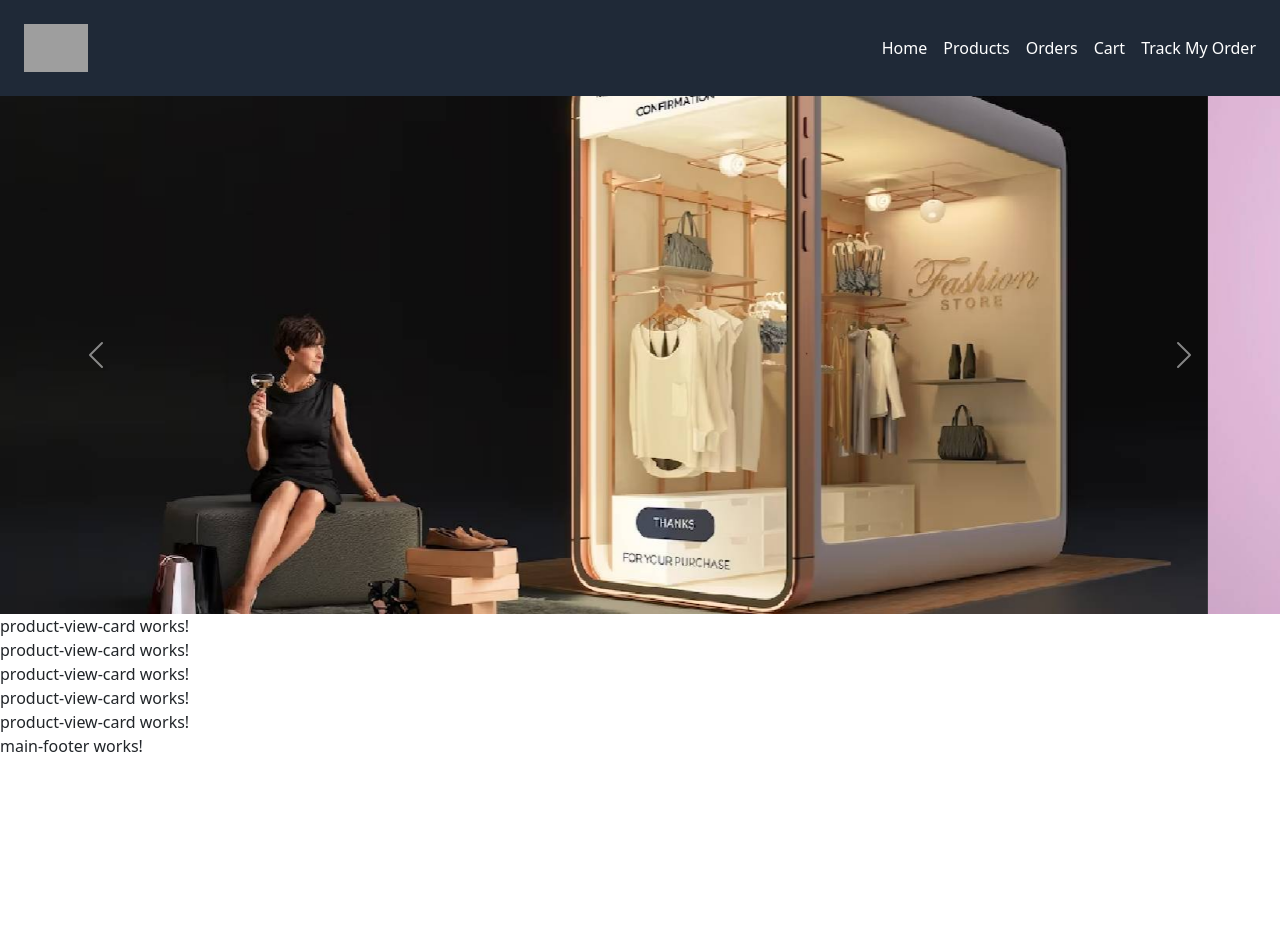
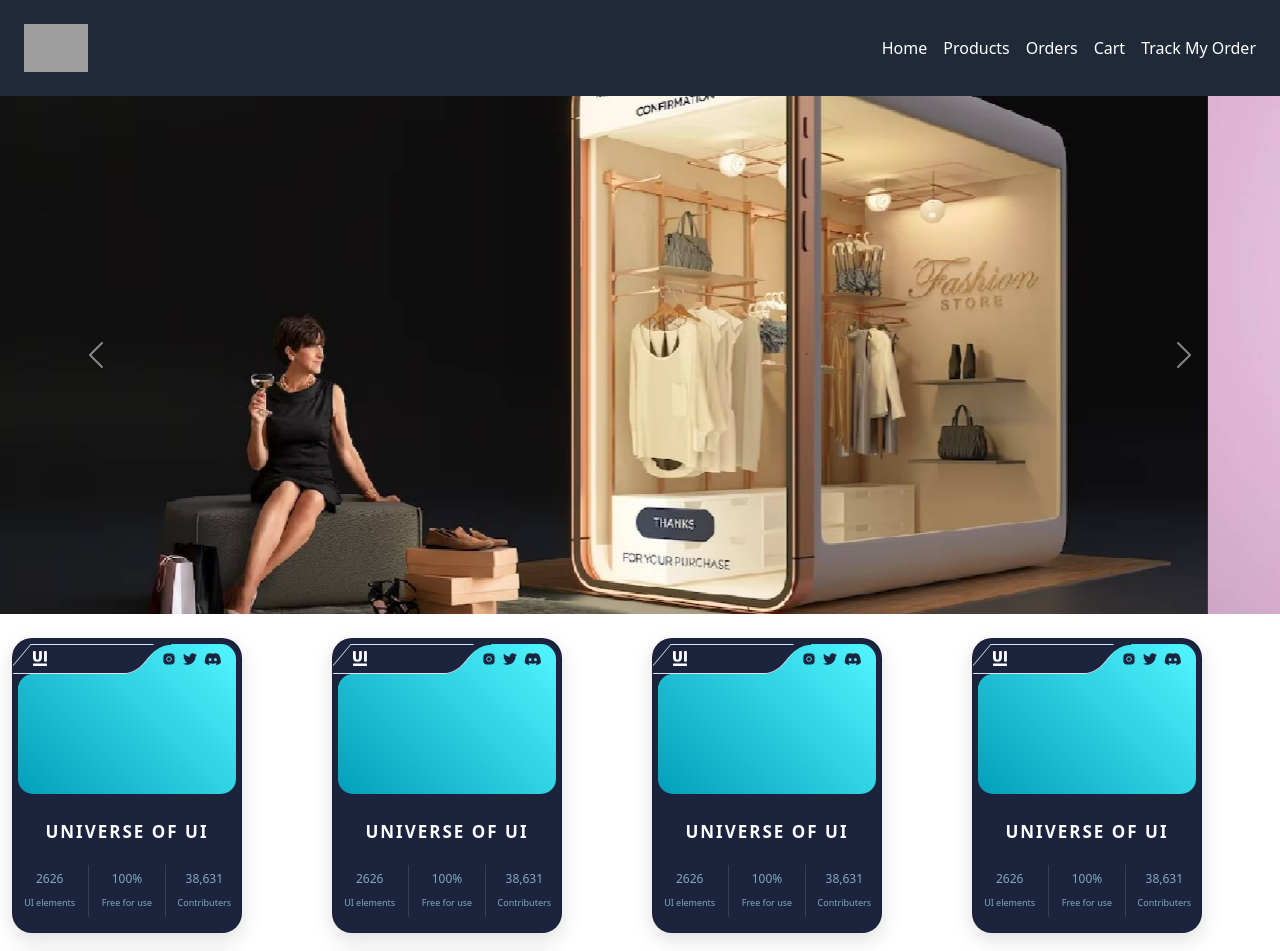
Before and after one commit to helankas26/front-web-app-EADP, an Angular app: page /home in a window 1280 px wide. Shown: the top 951 px of the page. Before the commit the page ends 800 px from the top, so only its background shows below. Built offline with nearby package versions, Linux system fonts and the light colour scheme; grey boxes are pictures that could not be loaded.

Commit message:
product view card

```diff
--- a/src/app/pages/home/home-page/home-page.component.html
+++ b/src/app/pages/home/home-page/home-page.component.html
@@ -1,6 +1,24 @@
 <app-main-slider></app-main-slider>
-<app-product-view-card></app-product-view-card>
-<app-product-view-card></app-product-view-card>
-<app-product-view-card></app-product-view-card>
-<app-product-view-card></app-product-view-card>
-<app-product-view-card></app-product-view-card>
+<br>
+<div class="container">
+  <div class="row">
+    <div class="col-12 col-sm-6 col-lg-4 col-xl-3 inner">
+      <app-product-view-card></app-product-view-card>
+    </div>
+    <div class="col-12 col-sm-6 col-lg-4 col-xl-3 inner">
+      <app-product-view-card></app-product-view-card>
+    </div>
+    <div class="col-12 col-sm-6 col-lg-4 col-xl-3 inner">
+      <app-product-view-card></app-product-view-card>
+    </div>
+    <div class="col-12 col-sm-6 col-lg-4 col-xl-3 inner">
+      <app-product-view-card></app-product-view-card>
+    </div>
+    <div class="col-12 col-sm-6 col-lg-4 col-xl-3 inner">
+      <app-product-view-card></app-product-view-card>
+    </div>
+    <div class="col-12 col-sm-6 col-lg-4 col-xl-3 inner">
+      <app-product-view-card></app-product-view-card>
+    </div>
+  </div>
+</div>
--- a/src/app/pages/home/home-page/home-page.component.scss
+++ b/src/app/pages/home/home-page/home-page.component.scss
@@ -0,0 +1,3 @@
+.inner {
+  margin-bottom: 20px;
+}
--- a/src/app/shared/cards/product-view-card/product-view-card.component.html
+++ b/src/app/shared/cards/product-view-card/product-view-card.component.html
@@ -1 +1,42 @@
-<p>product-view-card works!</p>
+<div class="card">
+  <div class="top-section">
+    <div class="border"></div>
+    <div class="icons">
+      <div class="logo">
+        <svg xmlns="http://www.w3.org/2000/svg" fill="none" viewBox="0 0 94 94" class="svg">
+          <path fill="white" d="M38.0481 4.82927C38.0481 2.16214 40.018 0 42.4481 0H51.2391C53.6692 0 55.6391 2.16214 55.6391 4.82927V40.1401C55.6391 48.8912 53.2343 55.6657 48.4248 60.4636C43.6153 65.2277 36.7304 67.6098 27.7701 67.6098C18.8099 67.6098 11.925 65.2953 7.11548 60.6663C2.37183 56.0036 3.8147e-06 49.2967 3.8147e-06 40.5456V4.82927C3.8147e-06 2.16213 1.96995 0 4.4 0H13.2405C15.6705 0 17.6405 2.16214 17.6405 4.82927V39.1265C17.6405 43.7892 18.4805 47.2018 20.1605 49.3642C21.8735 51.5267 24.4759 52.6079 27.9678 52.6079C31.4596 52.6079 34.0127 51.5436 35.6268 49.4149C37.241 47.2863 38.0481 43.8399 38.0481 39.0758V4.82927Z"></path>
+          <path fill="white" d="M86.9 61.8682C86.9 64.5353 84.9301 66.6975 82.5 66.6975H73.6595C71.2295 66.6975 69.2595 64.5353 69.2595 61.8682V4.82927C69.2595 2.16214 71.2295 0 73.6595 0H82.5C84.9301 0 86.9 2.16214 86.9 4.82927V61.8682Z"></path>
+          <path fill="white" d="M2.86102e-06 83.2195C2.86102e-06 80.5524 1.96995 78.3902 4.4 78.3902H83.6C86.0301 78.3902 88 80.5524 88 83.2195V89.1707C88 91.8379 86.0301 94 83.6 94H4.4C1.96995 94 0 91.8379 0 89.1707L2.86102e-06 83.2195Z"></path>
+        </svg>
+      </div>
+      <div class="social-media">
+        <svg xmlns="http://www.w3.org/2000/svg" viewBox="0 0 30 30" class="svg">
+          <path d="M 9.9980469 3 C 6.1390469 3 3 6.1419531 3 10.001953 L 3 20.001953 C 3 23.860953 6.1419531 27 10.001953 27 L 20.001953 27 C 23.860953 27 27 23.858047 27 19.998047 L 27 9.9980469 C 27 6.1390469 23.858047 3 19.998047 3 L 9.9980469 3 z M 22 7 C 22.552 7 23 7.448 23 8 C 23 8.552 22.552 9 22 9 C 21.448 9 21 8.552 21 8 C 21 7.448 21.448 7 22 7 z M 15 9 C 18.309 9 21 11.691 21 15 C 21 18.309 18.309 21 15 21 C 11.691 21 9 18.309 9 15 C 9 11.691 11.691 9 15 9 z M 15 11 A 4 4 0 0 0 11 15 A 4 4 0 0 0 15 19 A 4 4 0 0 0 19 15 A 4 4 0 0 0 15 11 z"></path>
+        </svg>
+        <svg class="svg" xmlns="http://www.w3.org/2000/svg" viewBox="0 0 512 512">
+          <path d="M459.37 151.716c.325 4.548.325 9.097.325 13.645 0 138.72-105.583 298.558-298.558 298.558-59.452 0-114.68-17.219-161.137-47.106 8.447.974 16.568 1.299 25.34 1.299 49.055 0 94.213-16.568 130.274-44.832-46.132-.975-84.792-31.188-98.112-72.772 6.498.974 12.995 1.624 19.818 1.624 9.421 0 18.843-1.3 27.614-3.573-48.081-9.747-84.143-51.98-84.143-102.985v-1.299c13.969 7.797 30.214 12.67 47.431 13.319-28.264-18.843-46.781-51.005-46.781-87.391 0-19.492 5.197-37.36 14.294-52.954 51.655 63.675 129.3 105.258 216.365 109.807-1.624-7.797-2.599-15.918-2.599-24.04 0-57.828 46.782-104.934 104.934-104.934 30.213 0 57.502 12.67 76.67 33.137 23.715-4.548 46.456-13.32 66.599-25.34-7.798 24.366-24.366 44.833-46.132 57.827 21.117-2.273 41.584-8.122 60.426-16.243-14.292 20.791-32.161 39.308-52.628 54.253z"></path>
+        </svg>
+        <svg class="svg" xmlns="http://www.w3.org/2000/svg" viewBox="0 0 640 512">
+          <path d="M524.531,69.836a1.5,1.5,0,0,0-.764-.7A485.065,485.065,0,0,0,404.081,32.03a1.816,1.816,0,0,0-1.923.91,337.461,337.461,0,0,0-14.9,30.6,447.848,447.848,0,0,0-134.426,0,309.541,309.541,0,0,0-15.135-30.6,1.89,1.89,0,0,0-1.924-.91A483.689,483.689,0,0,0,116.085,69.137a1.712,1.712,0,0,0-.788.676C39.068,183.651,18.186,294.69,28.43,404.354a2.016,2.016,0,0,0,.765,1.375A487.666,487.666,0,0,0,176.02,479.918a1.9,1.9,0,0,0,2.063-.676A348.2,348.2,0,0,0,208.12,430.4a1.86,1.86,0,0,0-1.019-2.588,321.173,321.173,0,0,1-45.868-21.853,1.885,1.885,0,0,1-.185-3.126c3.082-2.309,6.166-4.711,9.109-7.137a1.819,1.819,0,0,1,1.9-.256c96.229,43.917,200.41,43.917,295.5,0a1.812,1.812,0,0,1,1.924.233c2.944,2.426,6.027,4.851,9.132,7.16a1.884,1.884,0,0,1-.162,3.126,301.407,301.407,0,0,1-45.89,21.83,1.875,1.875,0,0,0-1,2.611,391.055,391.055,0,0,0,30.014,48.815,1.864,1.864,0,0,0,2.063.7A486.048,486.048,0,0,0,610.7,405.729a1.882,1.882,0,0,0,.765-1.352C623.729,277.594,590.933,167.465,524.531,69.836ZM222.491,337.58c-28.972,0-52.844-26.587-52.844-59.239S193.056,219.1,222.491,219.1c29.665,0,53.306,26.82,52.843,59.239C275.334,310.993,251.924,337.58,222.491,337.58Zm195.38,0c-28.971,0-52.843-26.587-52.843-59.239S388.437,219.1,417.871,219.1c29.667,0,53.307,26.82,52.844,59.239C470.715,310.993,447.538,337.58,417.871,337.58Z"></path>
+        </svg>
+      </div>
+    </div>
+  </div>
+  <div class="bottom-section">
+    <span class="title">UNIVERSE OF UI</span>
+    <div class="row row1">
+      <div class="item">
+        <span class="big-text">2626</span>
+        <span class="regular-text">UI elements</span>
+      </div>
+      <div class="item">
+        <span class="big-text">100%</span>
+        <span class="regular-text">Free for use</span>
+      </div>
+      <div class="item">
+        <span class="big-text">38,631</span>
+        <span class="regular-text">Contributers</span>
+      </div>
+    </div>
+  </div>
+</div>
--- a/src/app/shared/cards/product-view-card/product-view-card.component.scss
+++ b/src/app/shared/cards/product-view-card/product-view-card.component.scss
@@ -0,0 +1,133 @@
+.card {
+  width: 230px;
+  border-radius: 20px;
+  background: #1b233d;
+  padding: 5px;
+  overflow: hidden;
+  box-shadow: rgba(100, 100, 111, 0.2) 0px 7px 20px 0px;
+  transition: transform 0.5s cubic-bezier(0.175, 0.885, 0.32, 1.275);
+}
+
+.card:hover {
+  transform: scale(1.05);
+}
+
+.card .top-section {
+  height: 150px;
+  border-radius: 15px;
+  display: flex;
+  flex-direction: column;
+  background: linear-gradient(45deg, rgb(4, 159, 187) 0%, rgb(80, 246, 255) 100%);
+  position: relative;
+}
+
+.card .top-section .border {
+  border-bottom-right-radius: 10px;
+  height: 30px;
+  width: 130px;
+  background: white;
+  background: #1b233d;
+  position: relative;
+  transform: skew(-40deg);
+  box-shadow: -10px -10px 0 0 #1b233d;
+}
+
+.card .top-section .border::before {
+  content: "";
+  position: absolute;
+  width: 15px;
+  height: 15px;
+  top: 0;
+  right: -15px;
+  background: rgba(255, 255, 255, 0);
+  border-top-left-radius: 10px;
+  box-shadow: -5px -5px 0 2px #1b233d;
+}
+
+.card .top-section::before {
+  content: "";
+  position: absolute;
+  top: 30px;
+  left: 0;
+  background: rgba(255, 255, 255, 0);
+  height: 15px;
+  width: 15px;
+  border-top-left-radius: 15px;
+  box-shadow: -5px -5px 0 2px #1b233d;
+}
+
+.card .top-section .icons {
+  position: absolute;
+  top: 0;
+  width: 100%;
+  height: 30px;
+  display: flex;
+  justify-content: space-between;
+}
+
+.card .top-section .icons .logo {
+  height: 100%;
+  aspect-ratio: 1;
+  padding: 7px 0 7px 15px;
+}
+
+.card .top-section .icons .logo .top-section {
+  height: 100%;
+}
+
+.card .top-section .icons .social-media {
+  height: 100%;
+  padding: 8px 15px;
+  display: flex;
+  gap: 7px;
+}
+
+.card .top-section .icons .social-media .svg {
+  height: 100%;
+  fill: #1b233d;
+}
+
+.card .top-section .icons .social-media .svg:hover {
+  fill: white;
+}
+
+.card .bottom-section {
+  margin-top: 15px;
+  padding: 10px 5px;
+}
+
+.card .bottom-section .title {
+  display: block;
+  font-size: 17px;
+  font-weight: bolder;
+  color: white;
+  text-align: center;
+  letter-spacing: 2px;
+}
+
+.card .bottom-section .row {
+  display: flex;
+  justify-content: space-between;
+  margin-top: 20px;
+}
+
+.card .bottom-section .row .item {
+  flex: 30%;
+  text-align: center;
+  padding: 5px;
+  color: rgba(170, 222, 243, 0.721);
+}
+
+.card .bottom-section .row .item .big-text {
+  font-size: 12px;
+  display: block;
+}
+
+.card .bottom-section .row .item .regular-text {
+  font-size: 9px;
+}
+
+.card .bottom-section .row .item:nth-child(2) {
+  border-left: 1px solid rgba(255, 255, 255, 0.126);
+  border-right: 1px solid rgba(255, 255, 255, 0.126);
+}
```
